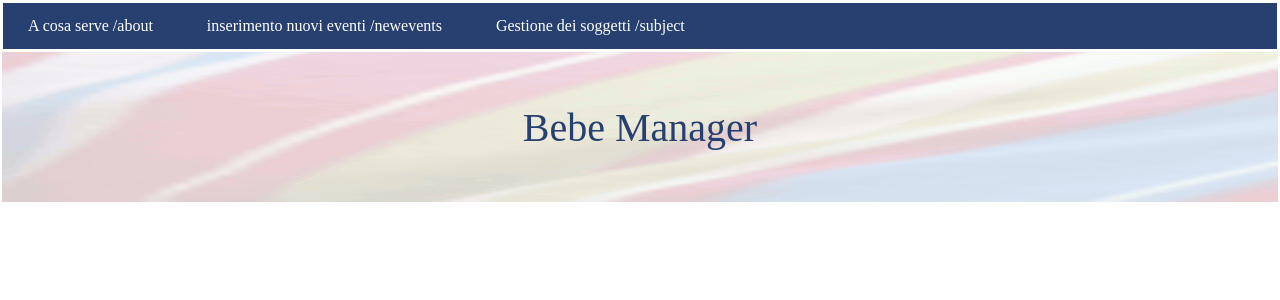
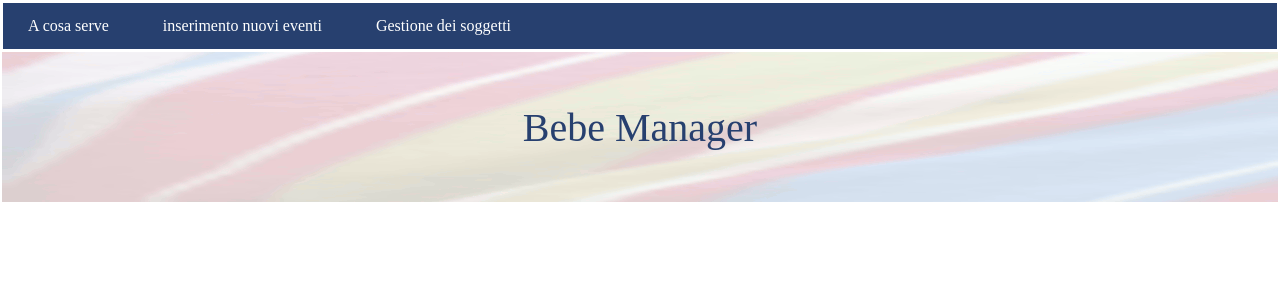
Before and after one commit to mysinmyc/bebemanager, a Jekyll site: the page built from docs/index.md, in a window 1280 px wide. Shown: the top 300 px of the page. Built offline with Jekyll 4.4.1, drawn with Linux system fonts in a browser that asks for light colours.

Commit message:
Update default.html

```diff
--- a/docs/_includes/default.html
+++ b/docs/_includes/default.html
@@ -50,7 +50,7 @@
 <div class="linkBar">
   {% for my_page in site.pages %}
           {% if my_page.title %}
-          <a class="linkBarButton" href="{{ my_page.url | relative_url }}">{{ my_page.title | escape }} {{my_page.url}}</a>
+          <a class="linkBarButton" href="{{site.url}}{{site.base_url}}/{{ my_page.url | relative_url }}">{{ my_page.title | escape }} </a>
           {% endif %}
         {% endfor %}
 </div>
```
